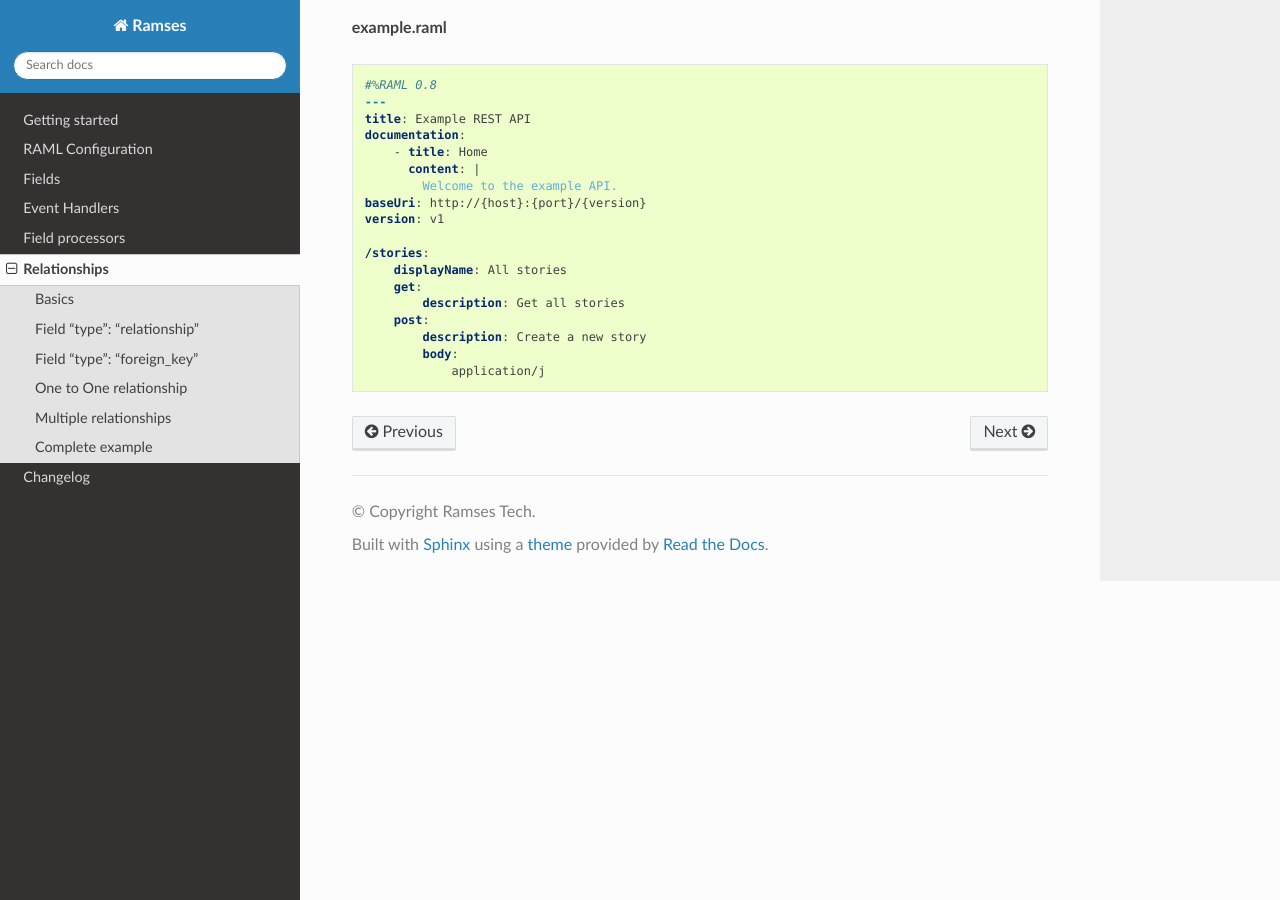
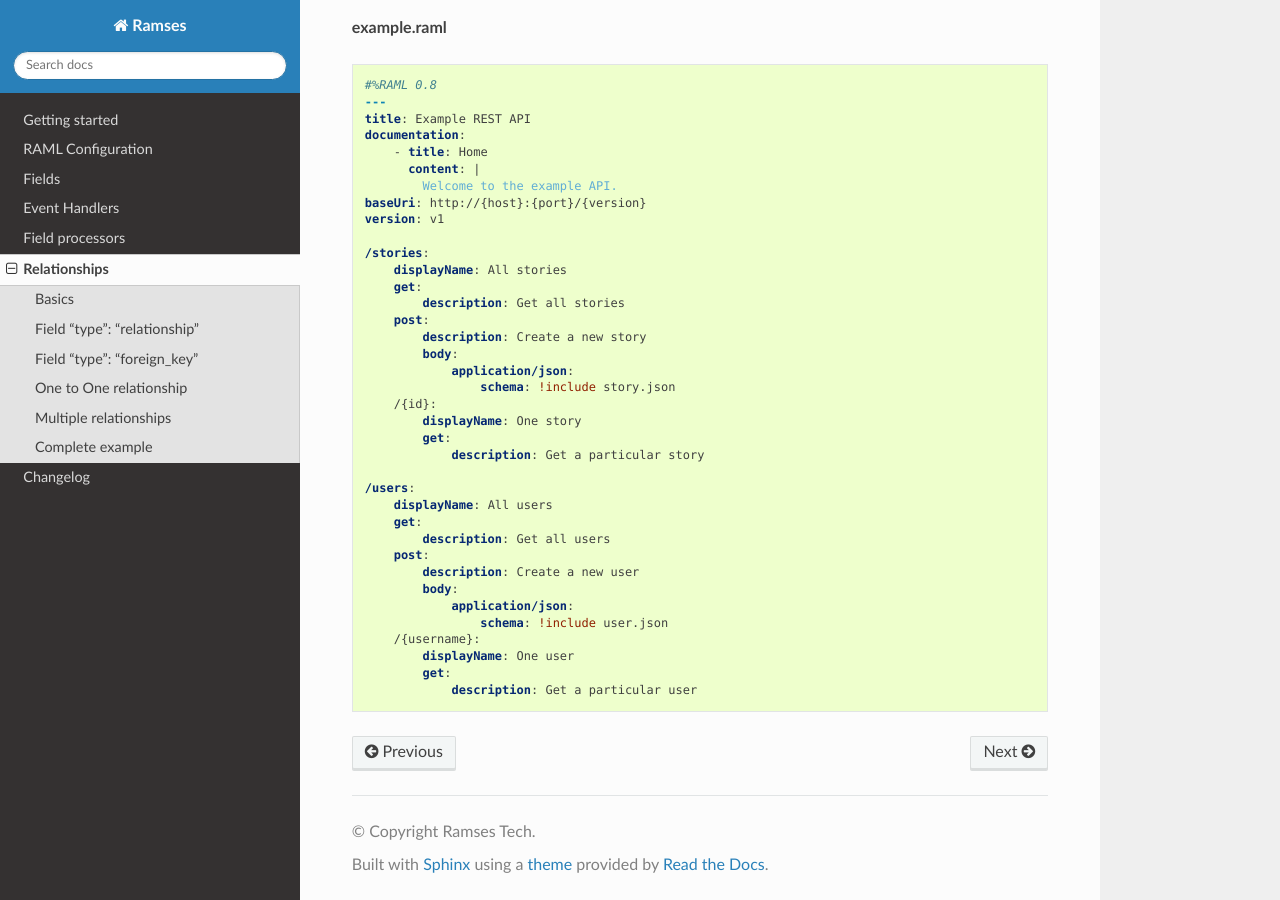
Before and after one commit to FilledOfCode/Larkord, a Sphinx documentation site: the page built from docs/source/relationships.rst, in a window 1280 px wide and 900 px high, scrolled down 4066 px. Built offline with Sphinx 7.4.7 and the Read the Docs theme 2.0.0, drawn with Linux system fonts in a browser that asks for light colours; pages that are not in the unit, such as notebooks, are missing from menus.

Commit message:
README updated.

```diff
--- a/docs/source/relationships.rst
+++ b/docs/source/relationships.rst
@@ -210,4 +210,23 @@ Complete example
         post:
             description: Create a new story
             body:
-                application/j
+                application/json:
+                    schema: !include story.json
+        /{id}:
+            displayName: One story
+            get:
+                description: Get a particular story
+
+    /users:
+        displayName: All users
+        get:
+            description: Get all users
+        post:
+            description: Create a new user
+            body:
+                application/json:
+                    schema: !include user.json
+        /{username}:
+            displayName: One user
+            get:
+                description: Get a particular user
```
